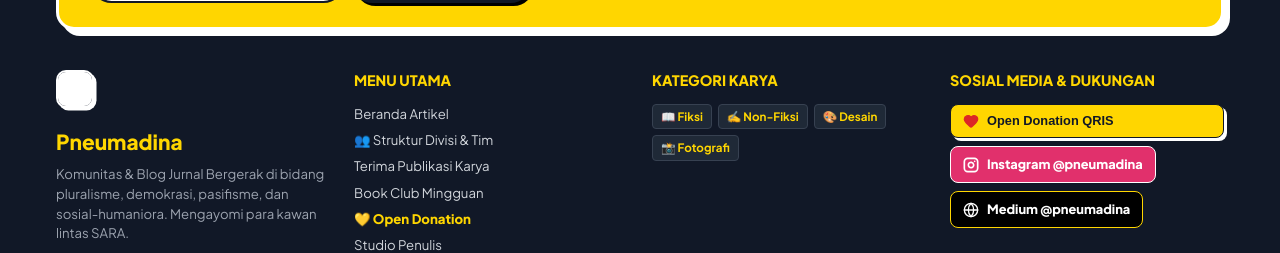
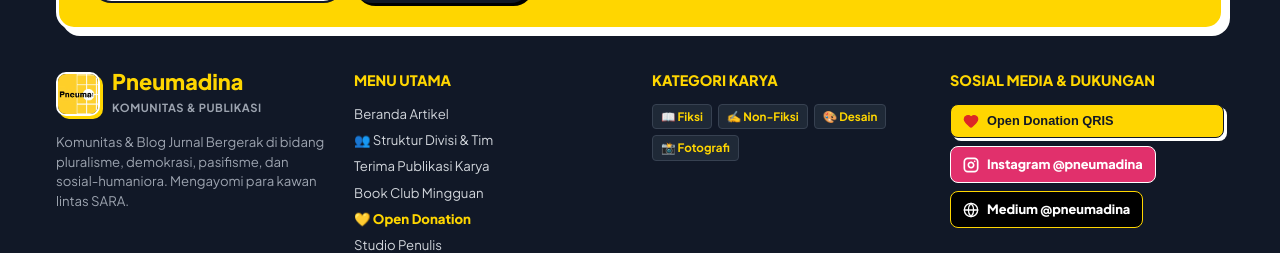
Before and after one commit to j12k14a/pneumadina, a React (Vite) app in the folder client/: page / in a window 1280 px wide. Shown: the part 5052-5305 px from the top of the page. Built offline with nearby package versions, Linux system fonts and the light colour scheme; no server answers; a web font is replaced by a local one.

Commit message:
Fix footer logo display by rendering official Pneumadina logo with gold accents

```diff
--- a/client/src/App.jsx
+++ b/client/src/App.jsx
@@ -636,10 +636,30 @@ export default function App() {
           <div style={{ display: 'grid', gridTemplateColumns: 'repeat(auto-fit, minmax(200px, 1fr))', gap: '1.5rem', marginBottom: '2rem' }}>
 
             <div>
-              <div style={{ marginBottom: '0.75rem', filter: 'brightness(0) invert(1)' }}>
-                <PneumadinaLogo size={38} showText={false} />
+              <div style={{ display: 'flex', alignItems: 'center', gap: '12px', marginBottom: '0.85rem' }}>
+                <img
+                  src="/logo.png"
+                  alt="Logo Resmi Pneumadina"
+                  style={{
+                    width: '44px',
+                    height: '44px',
+                    borderRadius: '10px',
+                    border: '2px solid #FFFFFF',
+                    boxShadow: '3px 3px 0px 0px #FFD600',
+                    objectFit: 'cover',
+                    backgroundColor: '#FFD600',
+                    flexShrink: 0
+                  }}
+                />
+                <div>
+                  <h3 style={{ fontSize: '1.35rem', fontWeight: '900', color: '#FFD600', margin: 0, lineHeight: 1.1 }}>
+                    Pneumadina
+                  </h3>
+                  <span style={{ fontSize: '0.7rem', fontWeight: '700', color: '#9CA3AF', letterSpacing: '0.05em', textTransform: 'uppercase' }}>
+                    Komunitas & Publikasi
+                  </span>
+                </div>
               </div>
-              <h3 style={{ fontSize: '1.3rem', fontWeight: '900', color: '#FFD600' }}>Pneumadina</h3>
               <p style={{ fontSize: '0.825rem', color: '#9CA3AF', marginTop: '0.4rem', lineHeight: '1.5' }}>
                 Komunitas & Blog Jurnal Bergerak di bidang pluralisme, demokrasi, pasifisme, dan sosial-humaniora. Mengayomi para kawan lintas SARA.
               </p>
```
